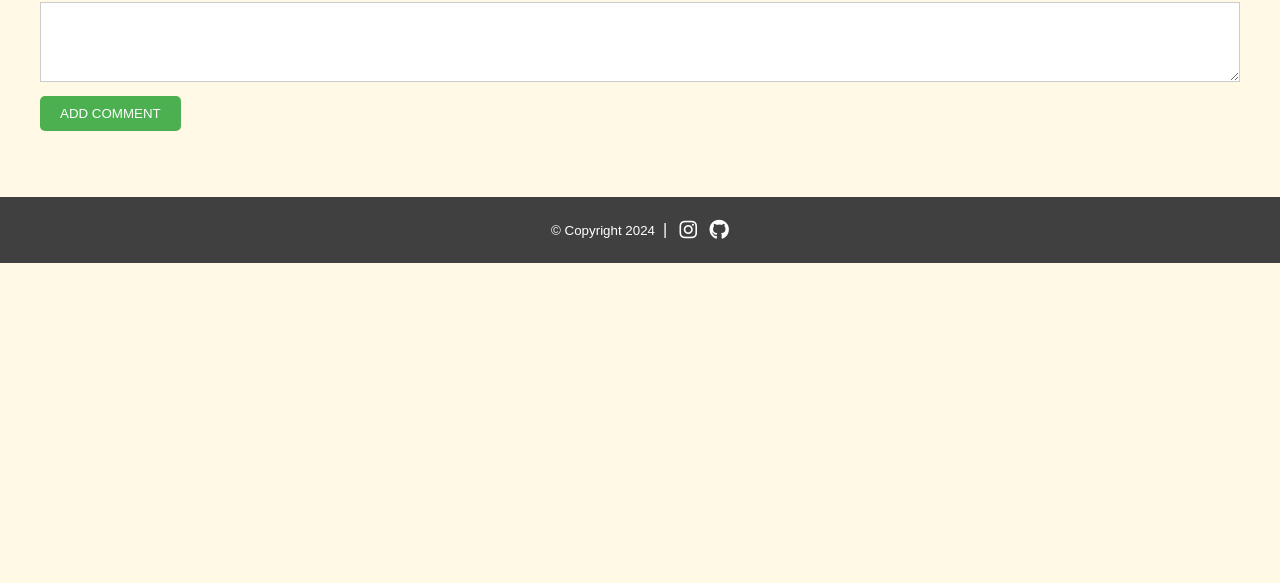
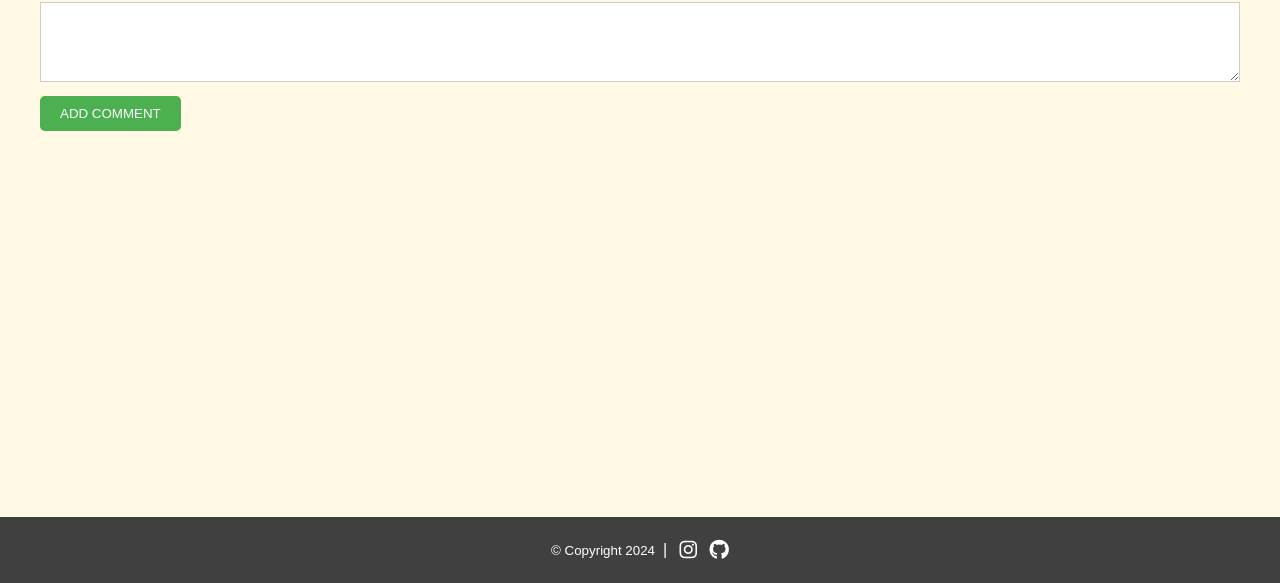
Before and after one commit to ikoyozu11/coba-cak, a plain HTML site: page TUBES UTS/threadforum.html in a window 1280 px wide. Shown: the part 217-800 px from the top of the page. Drawn offline with Linux system fonts and the light colour scheme.

Commit message:
sukasuka

```diff
--- a/TUBES UTS/assets/css/stylethreadforum.css
+++ b/TUBES UTS/assets/css/stylethreadforum.css
@@ -201,9 +201,10 @@ button:hover {
 
   /* FOOTER */
 .footer-container {
-    position: relative;
+    position: absolute;
     bottom: 0;
-    margin-top: 1rem;
+    left: 0; /* Adjusted */
+    min-width: 100%; /* Adjusted */
     color: #ffffff;
     background-color: #404040;
     padding: 1rem 1rem;
```
Also changed, not shown: TUBES UTS/forum.html (+1 -1 lines).
